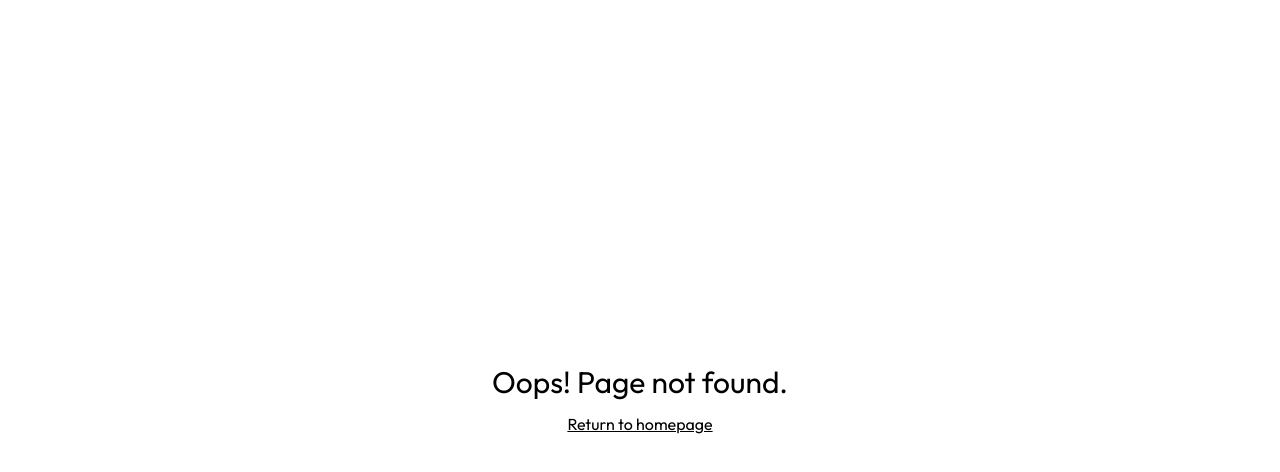
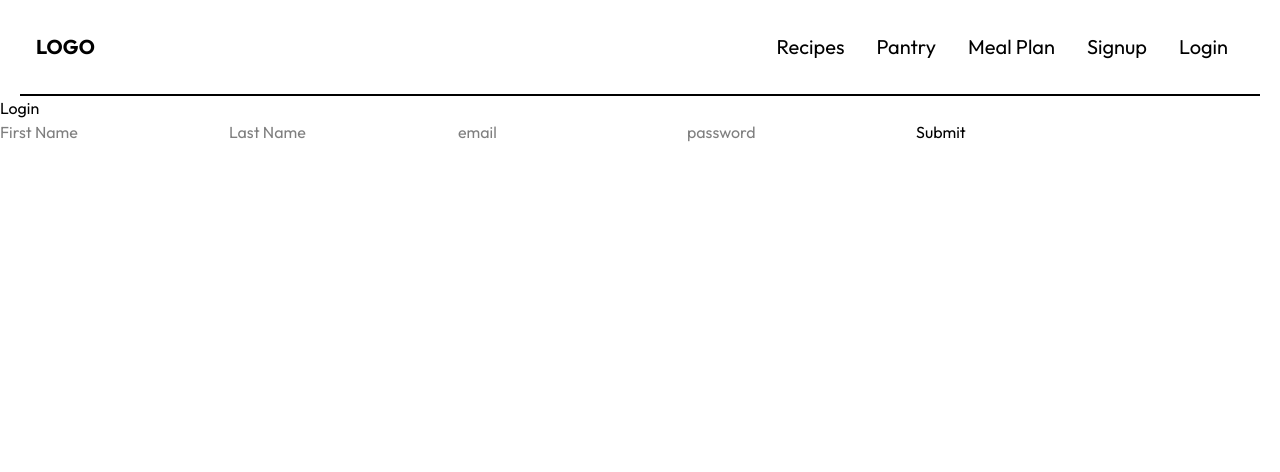
Before and after one commit to rdg11/recipe-app-frontend, a React (Vite) app: page /register in a window 1280 px wide. Before the commit this address had no page. Shown: the top 472 px of the page. Built offline with nearby package versions, Linux system fonts and the light colour scheme.

Commit message:
Login and Register

```diff
--- a/package.json
+++ b/package.json
@@ -16,6 +16,7 @@
 		"@mui/styled-engine-sc": "^6.4.3",
 		"@mui/x-data-grid": "^7.27.0",
 		"@tailwindcss/vite": "^4.0.6",
+		"axios": "^1.8.1",
 		"react": "^18.3.1",
 		"react-dom": "^18.3.1",
 		"react-icons": "^5.4.0",
--- a/src/components/Navbar.jsx
+++ b/src/components/Navbar.jsx
@@ -24,10 +24,10 @@ function Navbar() {
 				<Link to={'/mealplan'} className='p-4'>
 					Meal Plan
 				</Link>
-				<Link to={'/'} className='p-4'>
+				<Link to={'/register'} className='p-4'>
 					Signup
 				</Link>
-				<Link to={'/'} className='p-4'>
+				<Link to={'/login'} className='p-4'>
 					Login
 				</Link>
 			</ul>
--- /dev/null
+++ b/src/pages/LoginPage.jsx
@@ -0,0 +1,38 @@
+import React, { useContext, useState } from 'react'
+import axios from "axios";
+import { useNavigate } from "react-router-dom";
+
+function LoginPage() {
+    //const {store, actions} = useContext(Context)
+    const [email, setEmail] = useState("")
+    const [password, setPassword] = useState("")
+    const navigate = useNavigate();
+
+    const handleClick = async (e) => {
+        e.preventDefault();
+        try {
+            const response = await axios.post("http://127.0.0.1:5000/login", {
+                email,
+                password
+            });
+            localStorage.setItem("token", response.data.access_token);
+            alert("Login successful!");
+            navigate("/");
+        } catch (error) {
+            alert(error.response?.data?.message || "Login failed");
+        }
+    };
+
+    return (
+    <div>
+        <h1>Login</h1>
+        <div>
+            <input type = "text" placeholder='email' value={email} onChange={(e) => setEmail(e.target.value)} ></input>
+            <input type = "password" placeholder='password' value={password} onChange={(e) => setPassword(e.target.value)}></input>
+            <button onClick={handleClick}>Login</button>
+        </div>
+    </div>
+    )
+
+}
+export default LoginPage
--- /dev/null
+++ b/src/pages/RegisterPage.jsx
@@ -0,0 +1,44 @@
+import React, { useContext, useState } from 'react'
+import { useNavigate } from "react-router-dom";
+import axios from "axios";
+
+
+function RegisterPage() {
+    //const {store, actions} = useContext(Context)
+    const [fName, setfName] = useState("")
+    const [lName, setlName] = useState("")
+    const [email, setEmail] = useState("")
+    const [password, setPassword] = useState("")
+    const navigate = useNavigate();
+
+    const handleRegister = async (e) => {
+        e.preventDefault();
+        try {
+            const response = await axios.post("http://127.0.0.1:5000/register", {
+                first_name: fName,  // Match database column names
+                last_name: lName,
+                email,
+                password
+            });
+            alert(response.data.message);
+            navigate("/login");
+        } catch (error) {
+            alert(error.response?.data?.message || "Registration failed");
+        }
+    };
+
+    return (
+    <div>
+        <h1>Login</h1>
+        <div>
+            <input type = "text" placeholder='First Name' value={fName} onChange={(e) => setfName(e.target.value)} ></input>
+            <input type = "text" placeholder='Last Name' value={lName} onChange={(e) => setlName(e.target.value)} ></input>
+            <input type = "text" placeholder='email' value={email} onChange={(e) => setEmail(e.target.value)} ></input>
+            <input type = "password" placeholder='password' value={password} onChange={(e) => setPassword(e.target.value)}></input>
+            <button onClick={handleRegister}>Submit</button>
+        </div>
+    </div>
+    )
+
+}
+export default RegisterPage
```
Also changed, not shown: src/App.jsx (+12 -0 lines), 1 other file (tests, documents, lock files or other folders).
